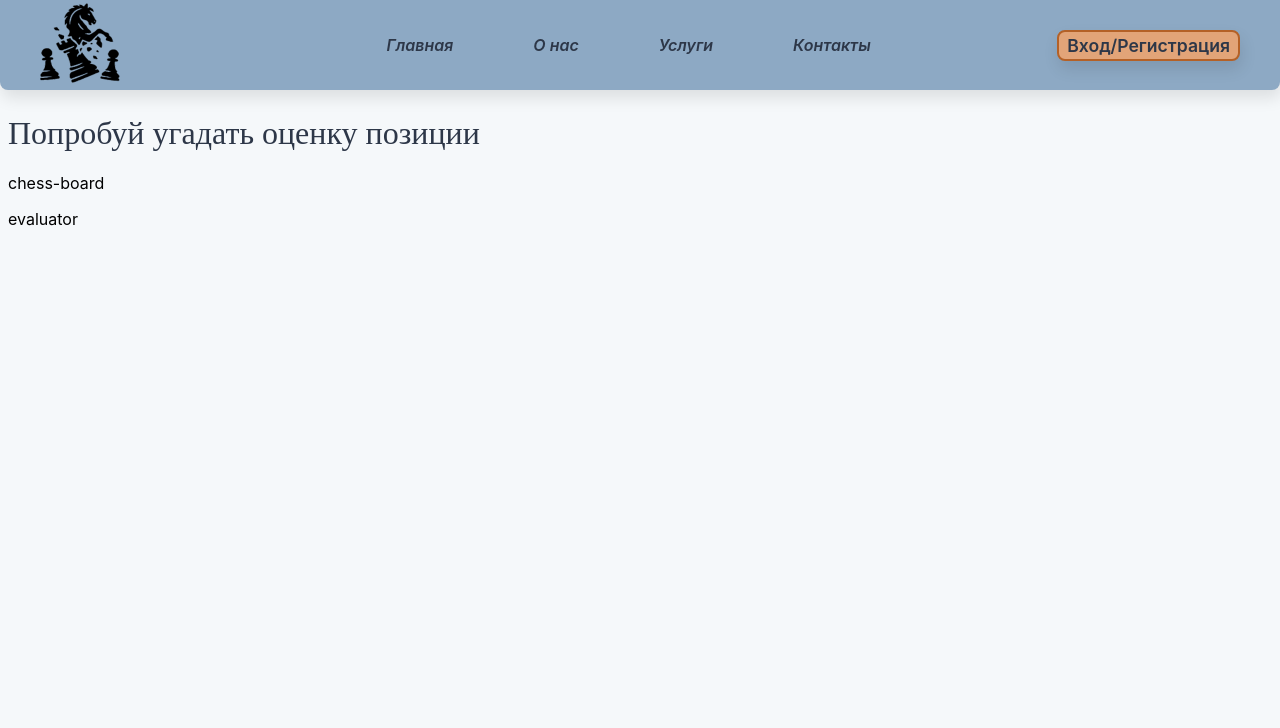
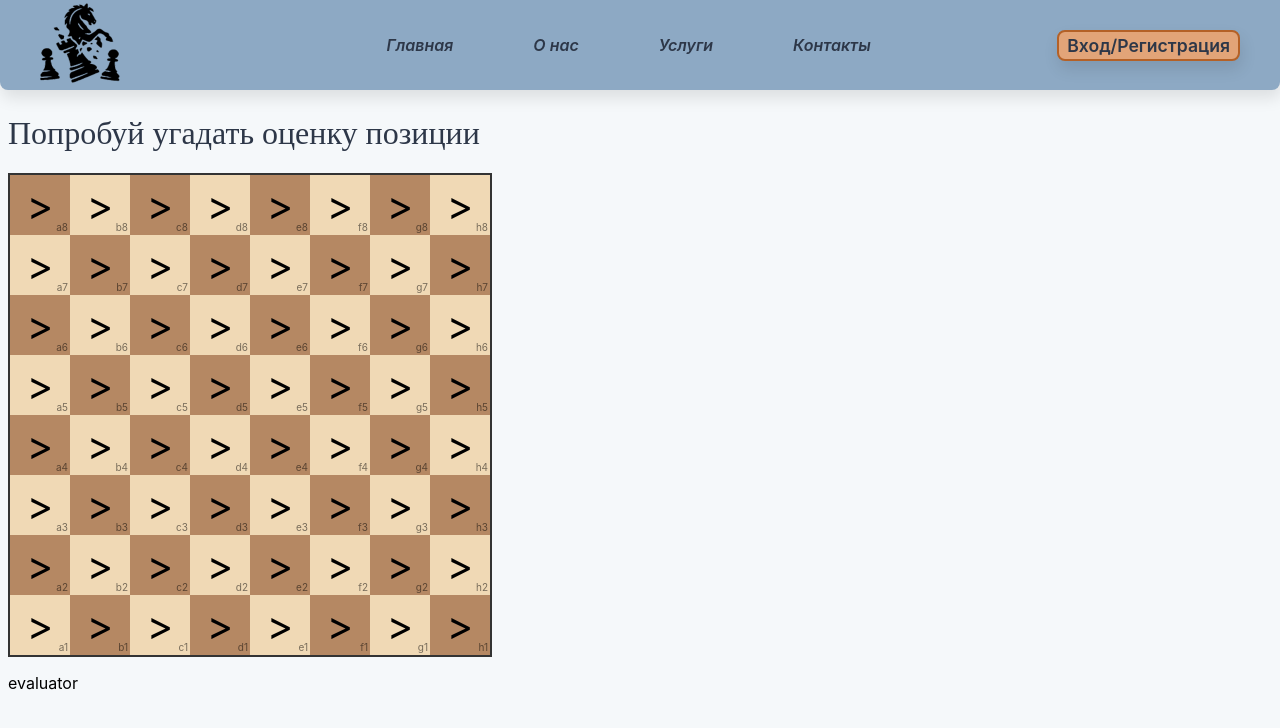
Before and after one commit to IlyasMingalimov/SchoolChessClub, an Angular app in the folder SchoolChessClub.Angular/: page / in a window 1280 px wide. Shown: the top 728 px of the page. Built offline with nearby package versions, Linux system fonts and the light colour scheme.

Commit message:
Добавил шахматную доску

```diff
--- a/SchoolChessClub.Angular/angular.json
+++ b/SchoolChessClub.Angular/angular.json
@@ -7,13 +7,13 @@
       "projectType": "application",
       "schematics": {
         "@schematics/angular:component": {
-          "standalone": false
+          "standalone": true
         },
         "@schematics/angular:directive": {
-          "standalone": false
+          "standalone": true
         },
         "@schematics/angular:pipe": {
-          "standalone": false
+          "standalone": true
         }
       },
       "root": "",
--- a/SchoolChessClub.Angular/src/app/shared/chess-board.component.html
+++ b/SchoolChessClub.Angular/src/app/shared/chess-board.component.html
@@ -1,19 +1,20 @@
-<!--
-    <div class="chess-board">
-  <div class="row" *ngFor="let row of [8,7,6,5,4,3,2,1]">
+<div class="chess-board">
+  <div class="row"
+       *ngFor="let row of [8,7,6,5,4,3,2,1]">
     <div class="square"
          *ngFor="let col of ['a','b','c','d','e','f','g','h']"
          [class.white]="(row + col.charCodeAt(0)) % 2 === 0"
          [class.black]="(row + col.charCodeAt(0)) % 2 !== 0"
          [class.selected]="selectedPiece?.position === col + row"
          (click)="onSquareClick(col + row)">
-      <div class="piece" *ngIf="getPieceAt(col + row) as piece" [class.white]="piece.color === 'white'" [class.black]="piece.color === 'black'">
-        {{ getPieceSymbol(piece) }}
+      <div class="piece">
+           <!--*ngIf="getPieceAt(col + row) as piece"
+           [class.white]="piece.color === 'white'"
+           [class.black]="piece.color === 'black'">
+        {{ getPieceSymbol(piece) }}-->
+        >
       </div>
       <div class="square-label">{{ col }}{{ row }}</div>
     </div>
   </div>
 </div>
-  -->
-
-<p>chess-board</p>
--- a/SchoolChessClub.Angular/src/app/shared/chess-board.component.scss
+++ b/SchoolChessClub.Angular/src/app/shared/chess-board.component.scss
@@ -1,5 +1,3 @@
-/*
-
 .chess-board {
   display: inline-block;
   border: 2px solid #333;
@@ -53,5 +51,3 @@
 .square.selected {
   box-shadow: inset 0 0 0 3px yellow;
 }
-
-*/
--- a/SchoolChessClub.Angular/src/app/shared/chess-board.component.ts
+++ b/SchoolChessClub.Angular/src/app/shared/chess-board.component.ts
@@ -1,5 +1,5 @@
 import { Component, OnInit } from '@angular/core'
-//import { ChessPiece, ChessSquare, PieceColor, PieceType } from '../../models/piece'
+import { ChessPiece, ChessSquare, PieceColor, PieceType } from '../../models/piece'
 import { NgFor, CommonModule } from '@angular/common'
 
 @Component({
@@ -9,7 +9,11 @@ import { NgFor, CommonModule } from '@angular/common'
   imports: [NgFor, CommonModule],
   standalone: true
 })
-export class ChessBoardComponent {/*implements OnInit {
+export class ChessBoardComponent {
+  getPieceSymbol(piece: ChessPiece): string { return `1` }
+  selectedPiece: ChessPiece | null = null;
+  onSquareClick(squareId: string): void { }
+  /*implements OnInit {
   squares: ChessSquare[] = []
   pieces: ChessPiece[] = []
 
@@ -76,6 +80,7 @@ export class ChessBoardComponent {/*implements OnInit {
     return square ? square.piece : null;
   }
 
+  getPieceSymbol(piece: ChessPiece): string
   getPieceSymbol(piece: ChessPiece): string {
     const symbols = {
       [PieceColor.White]: {
```
